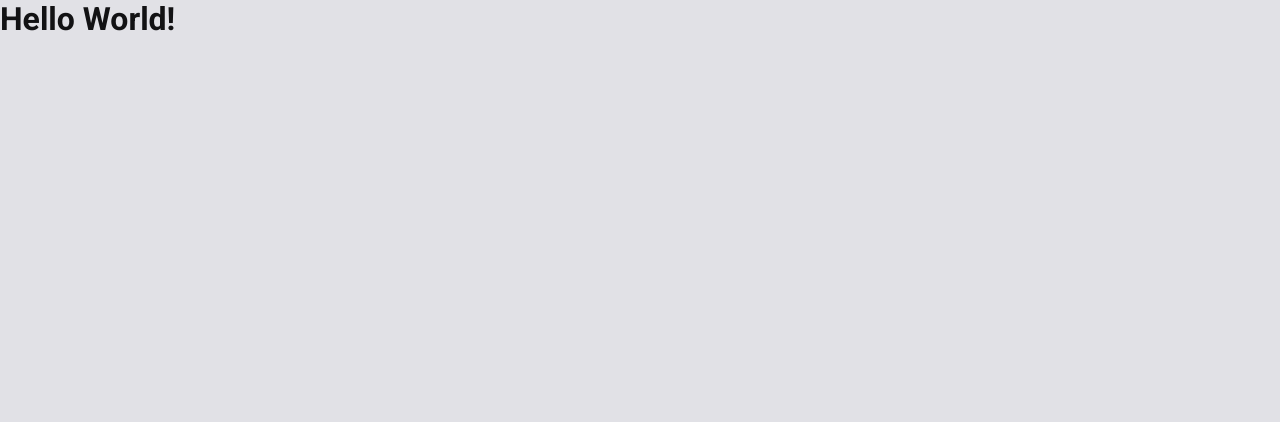
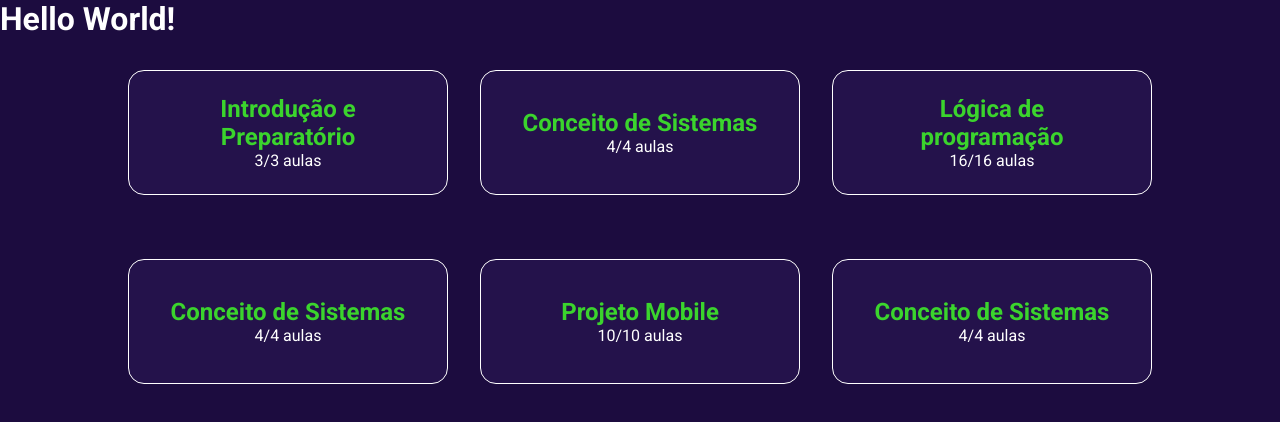
Before and after one commit to guiprais/verzel-fe, a React (Create React App) app: page / in a window 1280 px wide. Shown: the top 422 px of the page. Built offline with nearby package versions, Linux system fonts and the light colour scheme.

Commit message:
feat: add component Card

```diff
--- a/src/global.scss
+++ b/src/global.scss
@@ -11,6 +11,10 @@
   --gray-800: #29292e;
   --gray-850: #1f2729;
   --gray-900: #121214;
+
+  --green: #3bd42d;
+  --blue-700: #24124B;
+  --blue-900: #1c0c3f;
 }
 
 @media (max-width: 1080px) {
@@ -26,8 +30,8 @@
 }
 
 body {
-  background: var(--gray-100);
-  color: var(--gray-900);
+  background: var(--blue-900);
+  color: var(--white);
 }
 
 body, input, textarea, select, button {
--- a/src/pages/Home/App.tsx
+++ b/src/pages/Home/App.tsx
@@ -1,7 +1,19 @@
+import { Card } from '../components/Card';
+
+import styles from './styles.module.scss';
+
 export const App = () => {
   return (
     <div>
       <h1>Hello World!</h1>
+      <div className={styles.cardsContainer}>
+        <Card name="Introdução e Preparatório" classes="3/3 aulas" />
+        <Card name="Conceito de Sistemas" classes="4/4 aulas" />
+        <Card name="Lógica de programação" classes="16/16 aulas" />
+        <Card name="Conceito de Sistemas" classes="4/4 aulas" />
+        <Card name="Projeto Mobile" classes="10/10 aulas" />
+        <Card name="Conceito de Sistemas" classes="4/4 aulas" />
+      </div>
     </div>
   );
 };
--- a/src/pages/Home/styles.module.scss
+++ b/src/pages/Home/styles.module.scss
@@ -0,0 +1,12 @@
+.cardsContainer {
+  display: flex;
+  flex-wrap: wrap;
+  width: 90%;
+  margin: 0 auto;
+
+  justify-content: center;
+
+  button {
+    margin: 2rem 1rem;
+  }
+}
--- /dev/null
+++ b/src/pages/components/Card/index.tsx
@@ -0,0 +1,17 @@
+import styles from './styles.module.scss';
+
+type CardProps = {
+  name: string;
+  classes: string;
+};
+
+export const Card = ({ name, classes }: CardProps) => {
+  return (
+    <button type="button" className={styles.container}>
+      <div>
+        <h1>{name}</h1>
+        <span>{classes}</span>
+      </div>
+    </button>
+  );
+};
--- /dev/null
+++ b/src/pages/components/Card/styles.module.scss
@@ -0,0 +1,28 @@
+.container {
+  width: 320px;
+  height: 125px;
+  background-color: var(--blue-700);
+  padding: 1.5rem 2.5rem;
+  border: 1px solid #fff;
+  border-radius: 1rem;
+  color: var(--white);
+
+  display: flex;
+  justify-content: center;
+  align-items: center;
+
+  transition: filter 0.2s;
+
+  &:hover {
+    filter: brightness(0.8);
+  }
+
+  div {
+    width: 100%;
+
+    h1 {
+      color: var(--green);
+      font-size: 1.5rem;
+    }
+  }
+}
```
